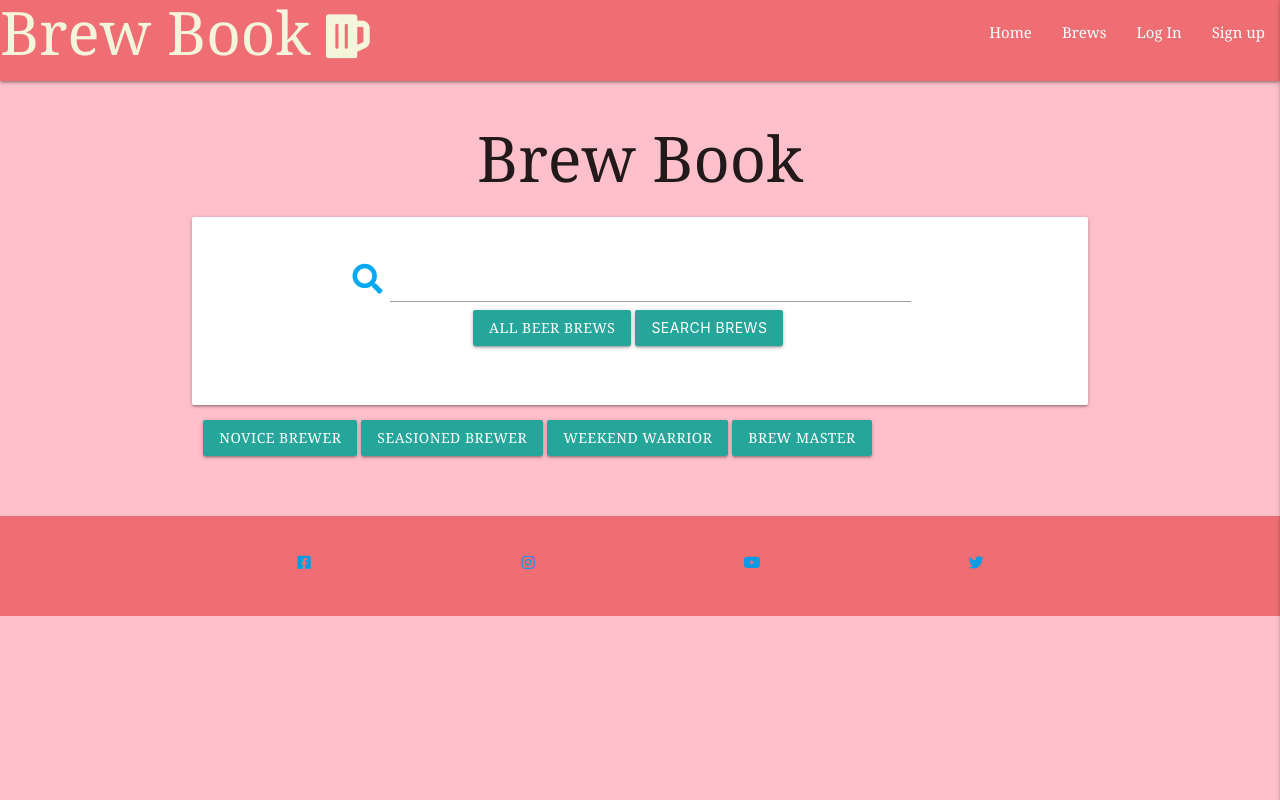
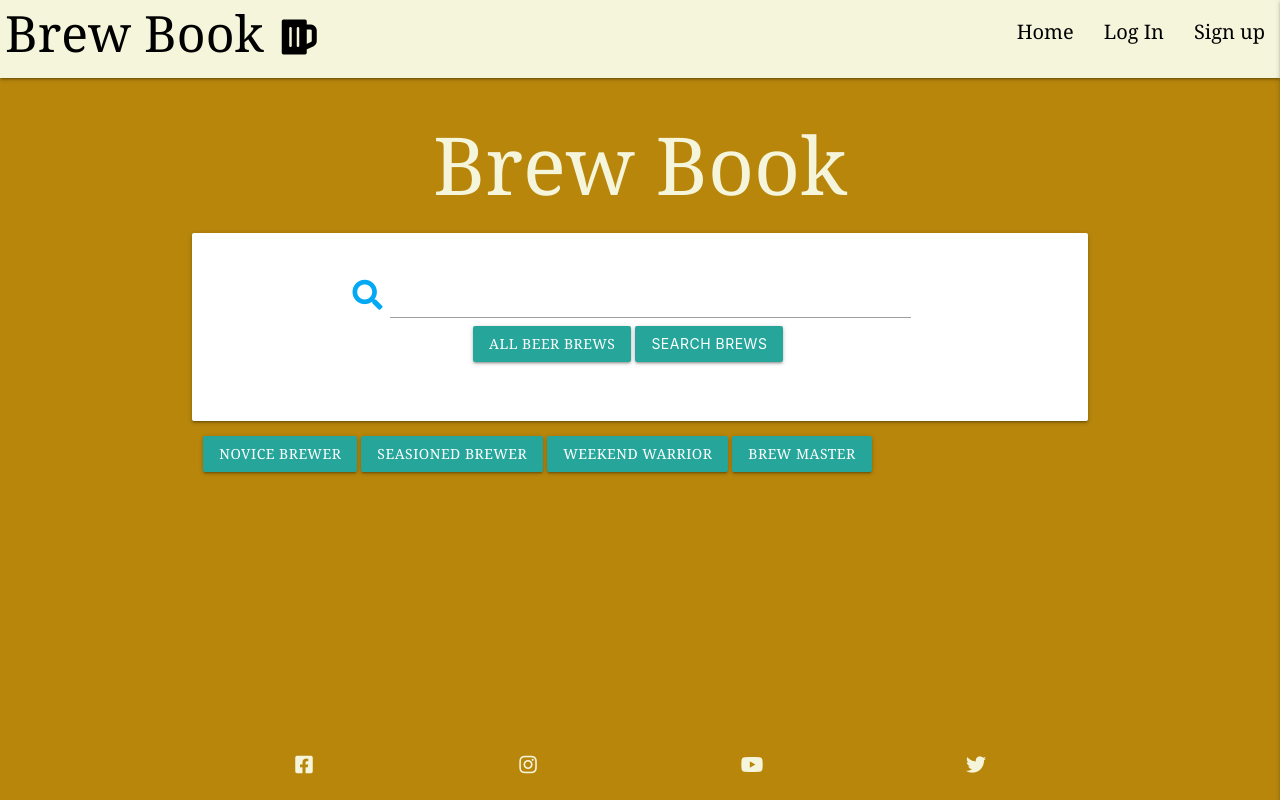
Before and after one commit to BarryBlock88/DIYcookbook, a Flask app: page /search in a window 1280 px wide. Run offline with Flask 2, Linux system fonts and the light colour scheme; data that the repository does not hold is empty; some libraries are stand-ins or nearby versions.

Commit message:
updated colour palette/footer/search index

```diff
--- a/app.py
+++ b/app.py
@@ -26,13 +26,6 @@ def home():
 
     brews = list(mongo.db.brews.find())
     return render_template("home.html", brews=brews)
-
-
-@app.route("/get_brews")
-def get_brews():
-
-    brews = list(mongo.db.brews.find())
-    return render_template("brews.html", brews=brews)
 
 
 @app.route("/signup", methods=["GET", "POST"])
@@ -149,6 +142,14 @@ def delete_category(category_id):
     return redirect(url_for("get_categories"))
 
 
+@app.route("/get_brews")
+def get_brews():
+
+    brews = list(mongo.db.brews.find())
+    return render_template("brews.html", brews=brews)
+
+
+
 @app.route('/search_brews/<query>', methods=['GET', 'POST'])
 def search_brews(query):
 
--- a/static/css/stylier.css
+++ b/static/css/stylier.css
@@ -5,46 +5,83 @@
 body, html {
     margin: 0;
     padding: 0;
-    background: pink;
+    background: darkgoldenrod;
     font-family: Cambria, Cochin, Georgia, Times, 'Times New Roman', serif;
     position: relative;
-    min-height: 100vh;
+    height: 100%;
 
   }
 
+/*----- Credit: for sticky footer: https://css-tricks.com/couple-takes-sticky-footer/ -----*/
 
-  /*____footer-positioning_____*/
-
-  footer {
-      bottom: 0;
-      height:100px;
-      width: 100%;
-      position: relative;
+  body {
+    display: flex;
+    flex-direction: column;
   }
 
+  .content {
+    flex: 1 0 auto;
+  }
+
+  .footer {
+    flex-shrink: 0;
+  }
+  .social-link-item .fab{
+    font-size: 20px;
+    margin-bottom: 5px;
+    color: beige !important;
+  }
+/* _________  cards __________ */
 
 .card-title, #recipe-title{
+    font-size: 80px;
+    margin-bottom: 5px;
+    color: beige;
+}
+
+.signup-btn{
+    background-color: beige;
+    color: black;
+}
+.signup-btn:hover{
+    background-color: darkgoldenrod;
+    border: beige;
+    color: beige;
+}
+
+
+.cat-card{
+    color: goldenrod;
+    background-color: darkslategray;
+    border: darkgoldenrod 1px solid;
+}
+
+.title-brand{
+    font-size: 50px;
+    color: black;
+    padding-left: 5px;
+}
+.fa-beer{
+    font-size: 40px;
+    padding: 5px;
+    color: black;
+
+}
+#brew-title{
+    font-size: 30px;
+    padding-bottom: 20px;
+}
+.title-main{
+    text-align: center;
     font-size: 80px;
     color: beige;
 }
 
-.fasser{
-    font-size: 65px;
-    color: red;
-}
-
-.title-brand{
-    font-size: 60px;
+.sub-main{
+    text-align: center;
+    font-size: 50px;
+    font-style: italic;
     color: beige;
-}
-.fa-beer{
-    font-size: 50px;
-    color: beige;
-
-}
-
-.title-main{
-    text-align: center;
 }
 
 .carousel{
@@ -59,9 +96,39 @@ body, html {
 
 p{
     font-size: 25px;
-    color: red;
+    color: black;
 }
 
+/*______Navbar______*/
+
+nav{
+    background-color: beige;
+    color: black;
+}
+
+nav li a{
+    color: black;
+    font-size: 20px
+}
+
+
 .modal {
-    width: 45% !important ; height: 40% !important ;
+    width: 45% !important ;
+    height: 40% !important ;
 }
+
+.fasser{
+    font-size: 65px;
+    color: goldenrod;
+}
+
+.del-btn{
+    margin-top: 1px;
+    color: beige;
+    background-color: darkred;
+}
+.edit-btn{
+    margin-top: 1px;
+    color: black;
+    background-color: gold;
+}
--- a/templates/add_brew.html
+++ b/templates/add_brew.html
@@ -4,7 +4,7 @@
 
 <h2>Add a Brew of your own!</h2>
 <div class="row">
-   <form class="col s12" method="POST" action="{{ url_for('get_brews') }}">
+   <form class="col s12" method="POST" action="{{ url_for('add_brew') }}">
       <!--brew name-->
       <div class="row brew-name">
          <div class="input-field col s6">
@@ -29,7 +29,7 @@
          <div class="input-field col s4">
             <i class=""></i>
             <select name="difficulty" id="difficulty" class="form-control validate" required>
-               <option value="" disabled>Choose Difficulty</option>
+               <option value="" disabled>Choose Level</option>
                {% for diff in difficulties %}
                   <option value="{{ diff.difficulty }}">{{ diff.difficulty }}</option>
                {% endfor %}
@@ -41,7 +41,7 @@
       <div class="row quantity">
          <div class="input-field col s6">
             <i class=""></i>
-            <label for="quantity">Quantity</label>
+            <label for="quantity">Quantity (L)</label>
             <input type="text" class="form-control validate" name="quantity" id="quantity" aria-describedby="quantity"
                required>
          </div>
--- a/templates/base.html
+++ b/templates/base.html
@@ -10,26 +10,28 @@
         crossorigin="anonymous" type="text/css">
     <link rel="stylesheet" href="https://cdnjs.cloudflare.com/ajax/libs/materialize/1.0.0/css/materialize.min.css"
         type="text/css">
-    <link rel="stylesheet" type="text/css" href="//cdn.jsdelivr.net/npm/slick-carousel@1.8.1/slick/slick.css"/>
+    <link rel="stylesheet" type="text/css" href="//cdn.jsdelivr.net/npm/slick-carousel@1.8.1/slick/slick.css" />
     <link rel="stylesheet" href="{{ url_for('static', filename='css/stylier.css') }}" type="text/css">
+    <link rel="icon" type="image/png" sizes="16x16" href="/static/img/favicon-16x16.png">
+
     {% block styles %}
     {% endblock %}
-    <title>A Cookbook for Brewers!</title>
+    <title>Brewers Cookbook!</title>
 </head>
 
 <body>
 
+<div class="content">
     <header>
         <!-- navbar -->
         <nav class="nav-extended text-shadow darken-1">
             <div class="nav-wrapper">
-                <a href="{{ url_for('home') }}" class="title-brand">Brew Book  <i class="fas fa-beer"></i></a>
+                <a href="{{ url_for('home') }}" class="title-brand">Brew Book <i class="fas fa-beer"></i></a>
                 <a href="#" data-target="mobile-demo" class="sidenav-trigger right"><i class="fas fa-bars"></i></a>
                 <ul class="right hide-on-med-and-down">
                     <li><a href="{{ url_for('home') }}">Home</a></li>
+                    {% if session.user %}
                     <li><a href="{{ url_for('get_brews') }}">Brews</a></li>
-                    {% if session.user %}
-                        <li><a href="{{ url_for('profile', username=session['user']) }}">Dashboard</a></li>
                     <li><a href="{{ url_for('get_categories') }}">Categories</a></li>
                     <li><a href="{{ url_for('add_brew') }}">Add Beer Recipe</a></li>
                     <li><a href="{{ url_for('logout') }}">Log Out</a></li>
@@ -44,12 +46,11 @@
         <!-- mobile nav -->
         <ul class="sidenav" id="mobile-demo">
             <li>
-                <h4 class="center-align text-darken 4">Brew Book  <i class="fas fa-beer"></i></h4>
+                <h4 class="center-align text-darken 4">Brew Book <i class="fas fa-beer"></i></h4>
             </li>
             <li><a href="{{ url_for('home') }}">Home</a></li>
+            {% if session.user %}
             <li><a href="{{ url_for('get_brews') }}">Brews</a></li>
-            {% if session.user %}
-                <li><a href="{{ url_for('profile', username=session['user']) }}">Dashboard</a></li>
             <li><a href="{{ url_for('get_categories') }}">Categories</a></li>
             <li><a href="{{ url_for('add_brew') }}">Add Beer Recipe</a></li>
             <li><a href="{{ url_for('logout') }}">Log Out</a></li>
@@ -82,34 +83,36 @@
                 {% endblock %}
             </div>
         </div>
+
     </main>
-    {% block footer %}
+</div>
     <!--social media links article-->
-<footer class="page-footer">
+    <footer>
         <div class="container">
             <ul class="social-area row">
                 <li class="social-link-item col s3 center-align">
-   <a href="https://www.facebook.com/" target="_blank" rel="noopener" aria-label="facebook"><i class="fab fa-facebook-square"
-           aria-hidden="true"></i>
+                    <a href="https://www.facebook.com/" target="_blank" rel="noopener" aria-label="facebook"><i
+                            class="fab fa-facebook-square" aria-hidden="true"></i>
                         <span class="sr-only">Facebook</span></a>
                 </li>
                 <li class="social-link-item col s3 center-align">
-   <a href="https://www.instagram.com/" rel="noopener" target="_blank" aria-label="instagram"><i class="fab fa-instagram"
-           aria-hidden="true"></i>
+                    <a href="https://www.instagram.com/" rel="noopener" target="_blank" aria-label="instagram"><i
+                            class="fab fa-instagram" aria-hidden="true"></i>
                         <span class="sr-only">Instagram</span></a>
                 </li>
                 <li class="social-link-item col s3 center-align">
-   <a href="https://www.youtube.com/" target="_blank" rel="noopener" aria-label="youtube"><i class="fab fa-youtube" aria-hidden="true"></i>
+                    <a href="https://www.youtube.com/" target="_blank" rel="noopener" aria-label="youtube"><i
+                            class="fab fa-youtube" aria-hidden="true"></i>
                         <span class="sr-only">Youtube</span></a>
                 </li>
                 <li class="social-link-item col s3 center-align">
-   <a href="https://www.twitter.com/" target="_blank" rel="noopener" aria-label="twitter"><i class="fab fa-twitter" aria-hidden="true"></i>
+                    <a href="https://www.twitter.com/" target="_blank" rel="noopener" aria-label="twitter"><i
+                            class="fab fa-twitter" aria-hidden="true"></i>
                         <span class="sr-only">Twitter</span></a>
                 </li>
             </ul>
         </div>
     </footer>
-{% endblock footer %}
     <script src="https://code.jquery.com/jquery-3.5.1.min.js"
         integrity="sha256-9/aliU8dGd2tb6OSsuzixeV4y/faTqgFtohetphbbj0=" crossorigin="anonymous"></script>
     <script src="https://cdnjs.cloudflare.com/ajax/libs/materialize/1.0.0/js/materialize.min.js"></script>
--- a/templates/brews.html
+++ b/templates/brews.html
@@ -26,8 +26,7 @@
   </div>
 </div>
 {% for category in categories %}
-<a href="{{ category.category_name }}" class="btn-small waves-effect waves-light red accent-4 modal-trigger"><i
-  class="fas fa-sandwich"></i></a>
+<a href="{{ category.category_name }}" class="btn-small waves-effect waves-light red accent-4 modal-trigger"></i></a>
 <h2></h2>
 {% endfor %}
 
@@ -39,10 +38,10 @@
           <img class="brew-img activator" src="{{ brew.brew_image }}" alt="{{ brew.brew_name }}">
           <span id="brew-title" class="card-title">{{ brew.brew_name }}<br></span>
           {% if session.user|lower == brew.created_by|lower %}
-              <a class="btn-small waves-effect waves-light red" href="{{ url_for('edit_brew', brew_id=brew._id) }}"><i
+              <a class="btn waves-effect waves-light edit-btn" href="{{ url_for('edit_brew', brew_id=brew._id) }}"><i
                   class="fas fa-edit"></i></a>
               <!-- Modal Trigger -->
-              <a href="#modal_delete" class="btn-small waves-effect waves-light red accent-4 modal-trigger"><i
+              <a href="#modal_delete" class="btn waves-effect waves-light red accent-4 modal-trigger del-btn"><i
                   class="fas fa-trash-alt"></i></a>
               <!-- Modal Structure -->
               <div id="modal_delete" class="modal">
--- a/templates/home.html
+++ b/templates/home.html
@@ -4,7 +4,7 @@
     <div class="row">
     <div class="col s12 align">
     <h1 class="title-main">Brew Book</h1>
-    <p class="title-main">Recipes by home brewers for home brewers!</p>
+    <p class="sub-main">Recipes by home brewers for home brewers!</p>
 </div>
 </div>
 </div>
@@ -25,6 +25,7 @@
                 <img class="center-align" src="https://images.askmen.com/1080x540/2019/03/29-062407-10_amazing_ways_to_drink_beer.jpg" alt="beer">
             </div>
         </div>
+        <div class="btn signup-btn" href="{{ url_for('signup') }}">Sign Up Now!</div>
 </div>
 {% endblock content %}
 {% block footer %}
--- a/templates/signup.html
+++ b/templates/signup.html
@@ -10,9 +10,9 @@
                 <!-- Email -->
                 <div class="row">
 					<div class="input-field col s12">
-						<i class="fas fa-mail prefix light-teal-text text-darken-4"></i>
+						<i class="fas fa-paper-plane prefix light-teal-text text-darken-4"></i>
 						<input id="email" name="email" type="text" minlength="5"
-                            maxlength="15" pattern="^[a-zA-Z0-9@a-zA-Z0-9.com{5,15}$"  class="validate" required>
+                            maxlength="45" pattern="^[a-zA-Z0-9@a-zA-Z0-9.com{5,15}$"  class="validate" required>
 						<label for="email">Email</label>
 					</div>
                 </div>
```
Also changed, not shown: templates/categories.html (+21 -13 lines), templates/edit_brew.html (+6 -6 lines), templates/profile.html (deleted, +0 -68 lines), static/img/favicon-16x16.png (added). Lines whose indentation alone changed are shown as unchanged.
